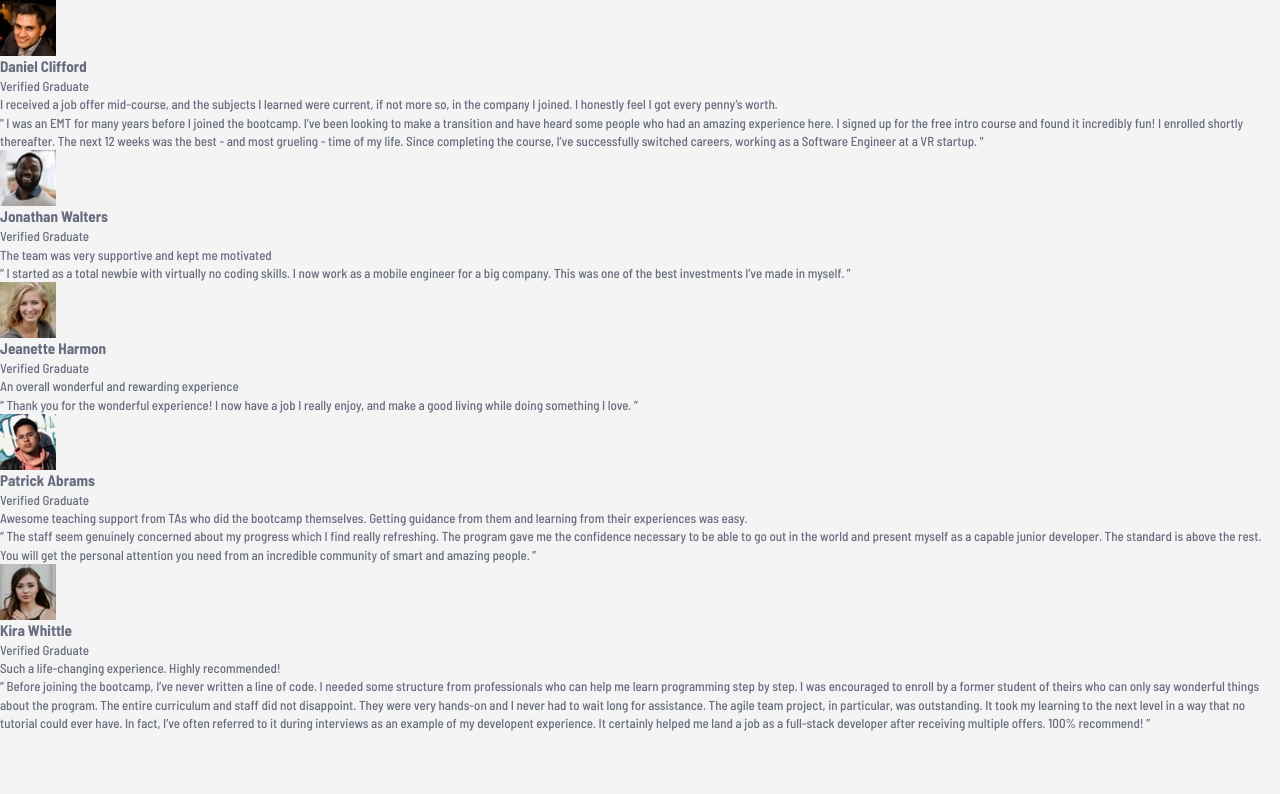
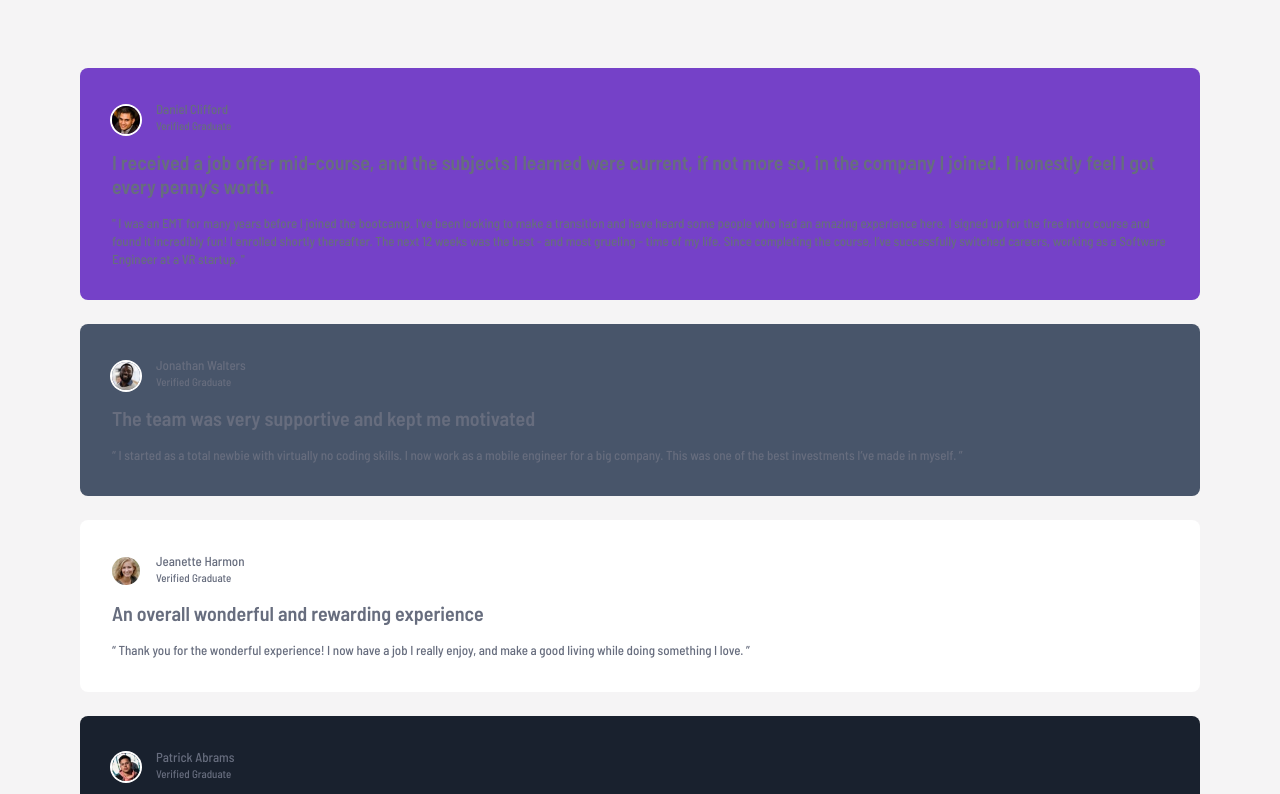
Before and after one commit to dev-ethanjohn/testimonial-grid-section, a plain HTML site: page index.html in a window 1280 px wide. Shown: the top 794 px of the page. Drawn offline with Linux system fonts and the light colour scheme.

Commit message:
style: add general styling to testimonial cards

```diff
--- a/index.css
+++ b/index.css
@@ -67,3 +67,79 @@ img {
 p {
   overflow-wrap: break-word;
 }
+
+/*=======================
+ * COMPONENTS
+ *========================**/
+.testimonial-grid {
+  display: grid;
+  width: min(90%, 70rem);
+  gap: 1.5rem;
+  margin-block: 4.25rem;
+  margin-inline: auto;
+}
+
+.testimonial-card {
+  display: grid;
+  row-gap: 1rem;
+  padding: 2rem;
+
+  border-radius: 0.5rem;
+}
+
+.testimonial-card:nth-of-type(1) {
+  background-color: hsl(var(--clr-purple-500));
+}
+.testimonial-card:nth-of-type(2) {
+  background-color: hsl(var(--clr-grey-500));
+}
+.testimonial-card:nth-of-type(3) {
+  background-color: hsl(var(--clr-white));
+}
+
+.testimonial-card:nth-of-type(4) {
+  background-color: hsl(var(--clr-dark-blue));
+}
+
+.testimonial-card:nth-of-type(5) {
+  background-color: hsl(var(--clr-white));
+}
+
+/* [1] card's children */
+/* author infos */
+.author-info {
+  display: flex;
+  gap: 1rem;
+}
+
+figure {
+  display: flex;
+  align-self: flex-end;
+}
+
+figure img {
+  box-shadow: 0 0 0 2px white;
+  border-radius: 50%;
+  height: 28px;
+  width: 28px;
+}
+
+.author-name {
+  font-size: var(--fs-200);
+  font-weight: 500;
+}
+.author-status {
+  font-size: var(--fs-100);
+}
+
+/* author testimonial texts */
+blockquote {
+  display: grid;
+  row-gap: 1rem;
+}
+
+.testimonial-highlight {
+  font-size: var(--fs-500);
+  font-weight: 600;
+  line-height: 1.2;
+}
--- a/index.html
+++ b/index.html
@@ -26,7 +26,7 @@
 <body>
   <main class="testimonial-grid">
 
-    <article class="testimonial">
+    <article class="testimonial-card">
 
       <div class="author-info">
         <figure>
@@ -52,7 +52,7 @@
       </blockquote>
     </article>
 
-    <article class="testimonial">
+    <article class="testimonial-card">
       <div class="author-info">
         <figure>
           <img src="./images/image-jonathan.jpg" alt="Profile picture of Jonathan Walters">
@@ -71,7 +71,7 @@
       </blockquote>
     </article>
 
-    <article class="testimonial">
+    <article class="testimonial-card">
       <div class="author-info">
         <figure>
           <img src="./images/image-jeanette.jpg" alt="Profile picture of Jeanette Harmon">
@@ -95,7 +95,7 @@
     </article>
 
 
-    <article class="testimonial">
+    <article class="testimonial-card">
 
       <div class="author-info">
         <figure>
@@ -121,7 +121,7 @@
       </blockquote>
     </article>
 
-    <article class="testimonial">
+    <article class="testimonial-card">
       <div class="author-info">
         <figure>
           <img src="./images/image-kira.jpg" alt="Profile picture of Kira Whittle">
```
